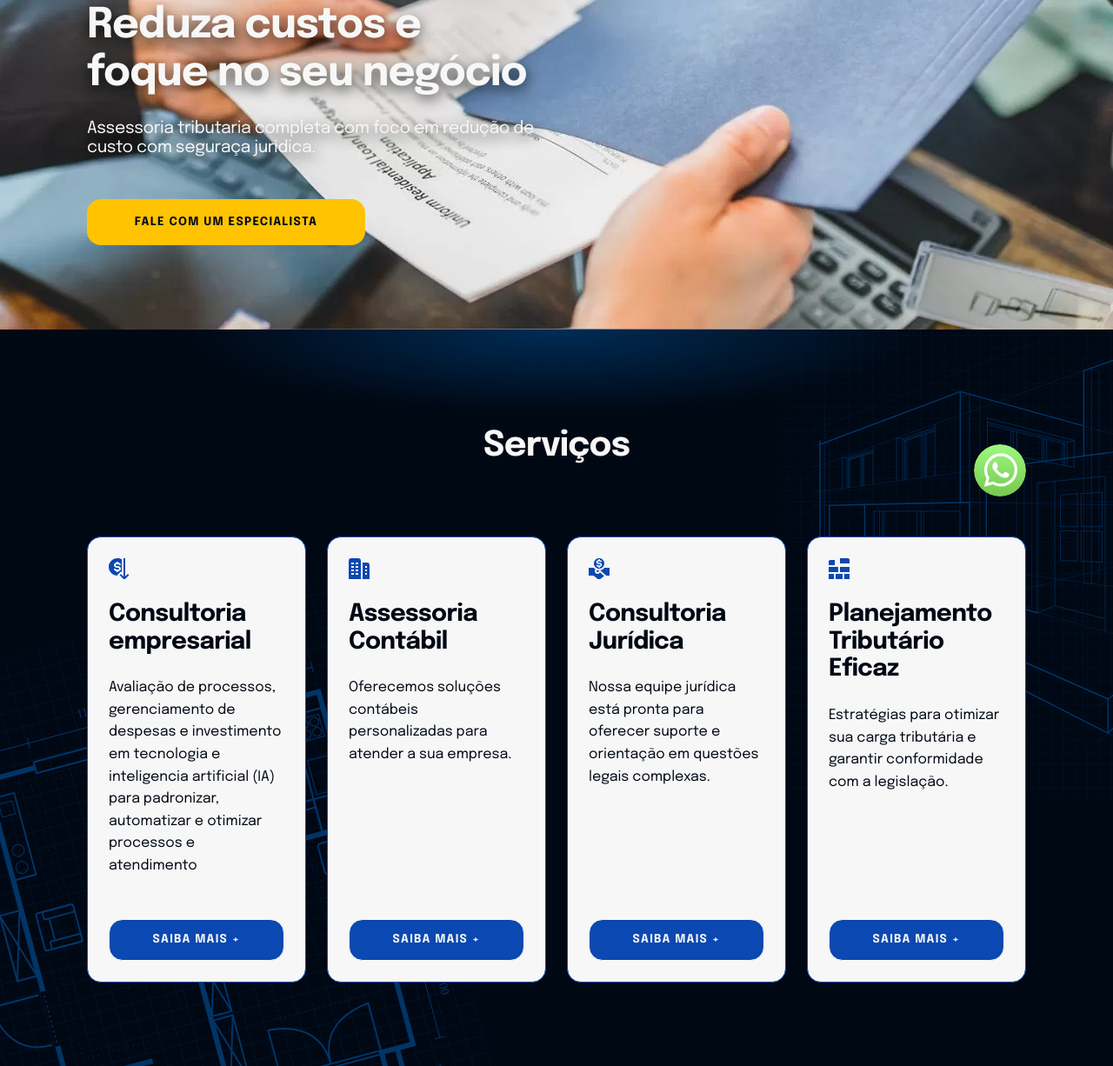
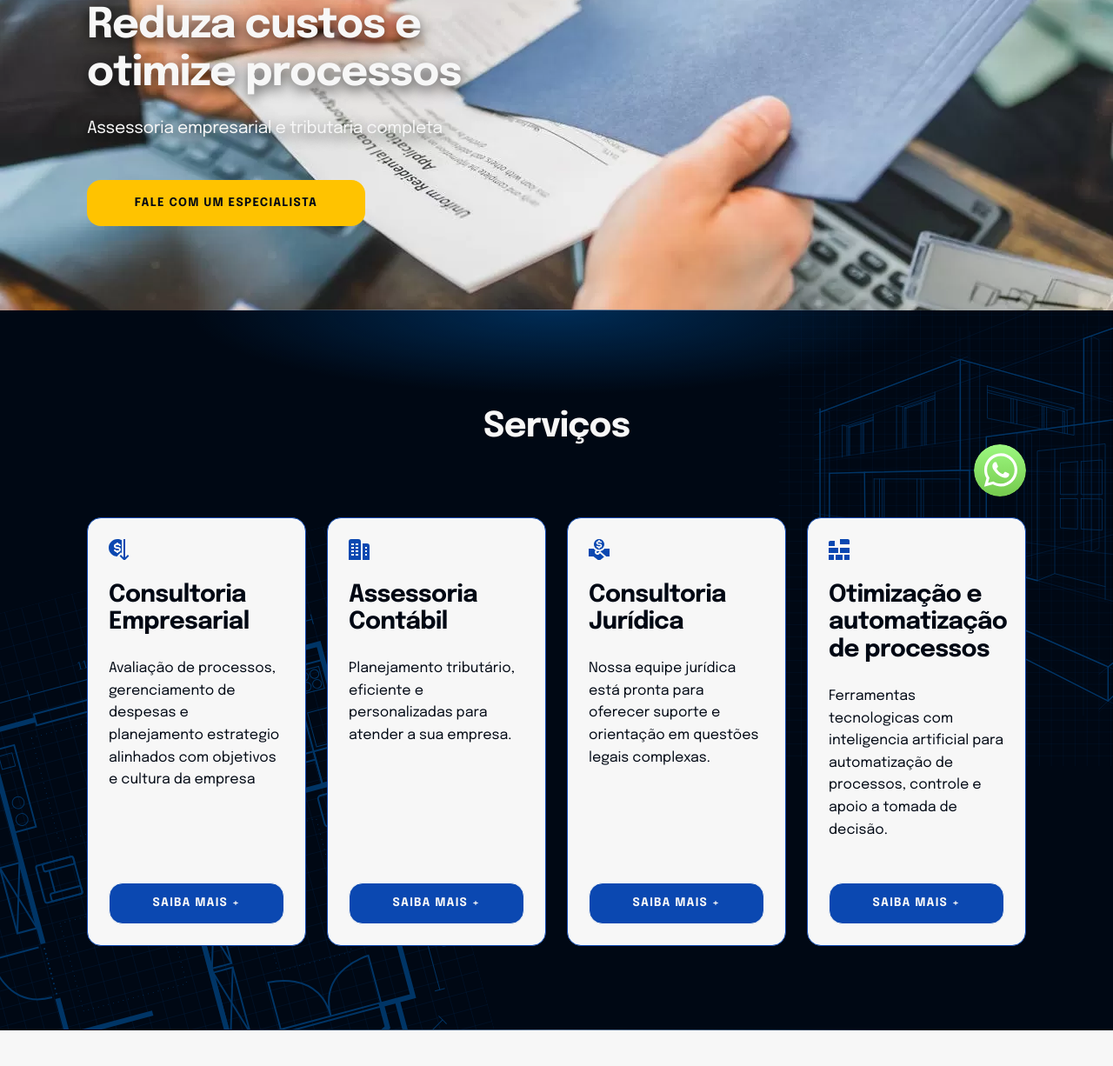
Before and after one commit to VictorBuildSys/SuaObra, a website: page advance/index.html in a window 1280 px wide. Shown: the part 213-1439 px from the top of the page at 87% size. Drawn offline with Linux system fonts and the light colour scheme.

Commit message:
Add advancet

```diff
--- a/advance/index.html
+++ b/advance/index.html
@@ -11,7 +11,6 @@
 
     <meta charset="UTF-8">
     <meta name="viewport" content="width=device-width, initial-scale=1.0">
-    <title>Redução de INSS e Regularização de Obras | LP Assessoria Imobiliária</title>
 
 
     <!--Ícone do Site-->
@@ -128,12 +127,12 @@
                 </small> -->
 
                 <h1 class="first_half title  titleBanner"  >
-                    <span class="pt">Reduza custos e foque no seu negócio</span>
+                    <span class="pt">Reduza custos e otimize processos</span>
 
                 </h1>
 
                 <p class="first_half description h6 titleBanner">
-                    <span class="pt">Assessoria tributaria completa com foco em redução de custo com seguraça juridica.</span>
+                    <span class="pt">Assessoria empresarial e tributaria completa</span>
 
                 </p>
 
@@ -174,11 +173,11 @@
                     </div>
                     <div class="card_content">
                         <p class="title h4">
-                            <span class="pt">Consultoria empresarial</span>
+                            <span class="pt">Consultoria Empresarial</span>
 
                         </p>
                         <p class="description">
-                            <span class="pt">Avaliação de processos, gerenciamento de despesas e investimento em tecnologia e inteligencia artificial (IA) para padronizar, automatizar  e otimizar processos e atendimento</span>
+                            <span class="pt">Avaliação de processos, gerenciamento de despesas e planejamento estrategio alinhados com objetivos e cultura da empresa</span>
 
                         </p>
                     </div><!--card_content-->
@@ -202,7 +201,7 @@
 
                         </p>
                         <p class="description">
-                            <span class="pt">Oferecemos soluções contábeis personalizadas para atender a sua empresa.</span>
+                            <span class="pt">Planejamento tributário, eficiente e personalizadas para atender a sua empresa.</span>
 
                         </p>
                     </div><!--card_content-->
@@ -249,11 +248,11 @@
                     </div>
                     <div class="card_content">
                         <p class="title h4">
-                            <span class="pt">Planejamento Tributário Eficaz</span>
+                            <span class="pt">Otimização e automatização de processos</span>
 
                         </p>
                         <p class="description">
-                            <span class="pt">Estratégias para otimizar sua carga tributária e garantir conformidade com a legislação.</span>
+                            <span class="pt">Ferramentas tecnologicas com inteligencia artificial para automatização de processos, controle e apoio a tomada de decisão.</span>
 
                         </p>
                     </div><!--card_content-->
@@ -323,7 +322,7 @@
 
                         </p>
                         <p class="description">
-                            <span class="pt">Regularição de CNPJ e CPF para crecer e expandir com segurança e tranuilidade.</span>
+                            <span class="pt">Regularição de CNPJ e CPF para crecer e expandir com segurança e tranquilidade.</span>
 
                         </p>
                     </div><!--card_content-->
@@ -409,7 +408,7 @@
                     </small>
 
                     <h2 class="title">
-                        <span class="pt">Somos a Advance Inteligencia empresarial</span>
+                        <span class="pt">Somos a Advance Inteligencia Empresarial</span>
 
                     </h2>
 
@@ -424,6 +423,13 @@
                         <span class="pt">Com nosso suporte, você tem acesso a estimativa dos custos e auxilio ao planejamento e estrategias eficientes. Conte conosco para simplificar a burocracia e proteger seu patrimônio, garantindo agilidade e confiança em cada etapa.</span>
                         <span class="en"></span>
                     </p>
+                    <p class="description">
+                        <span class="pt">Foco na gestão eficiente para redução de custos operacionais e tributarios com seguraça juridica e apoiado com tecnologia e inteligencia artificial (IA) treinada para seu negócio</span>
+                        <span class="en"></span>
+                    </p>
+
+
+
 
 
                 </div><!--texto-->
```
